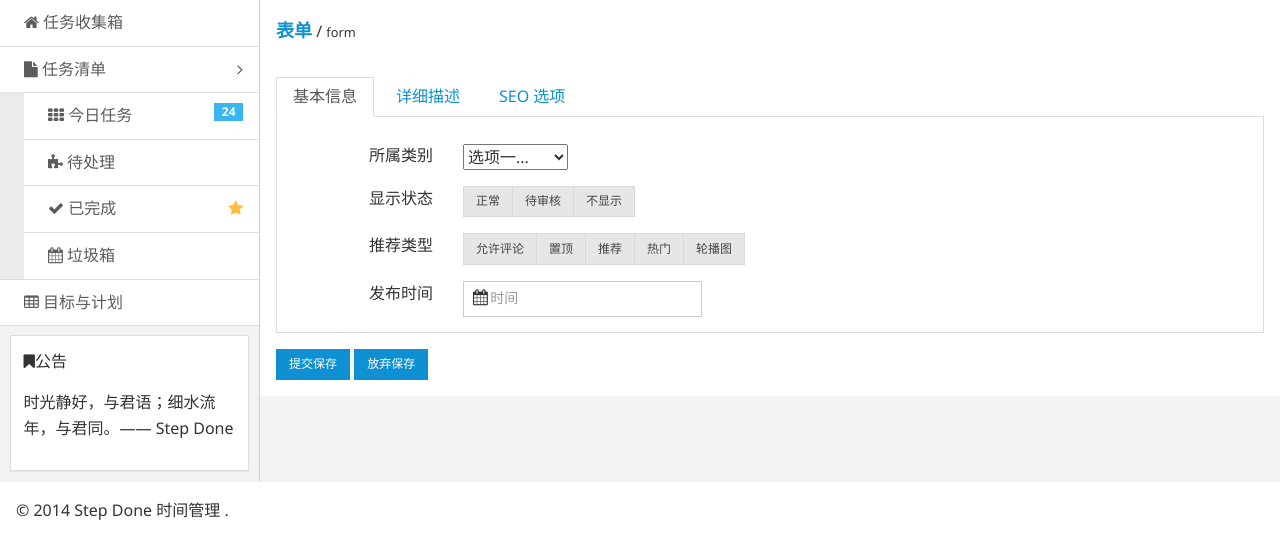
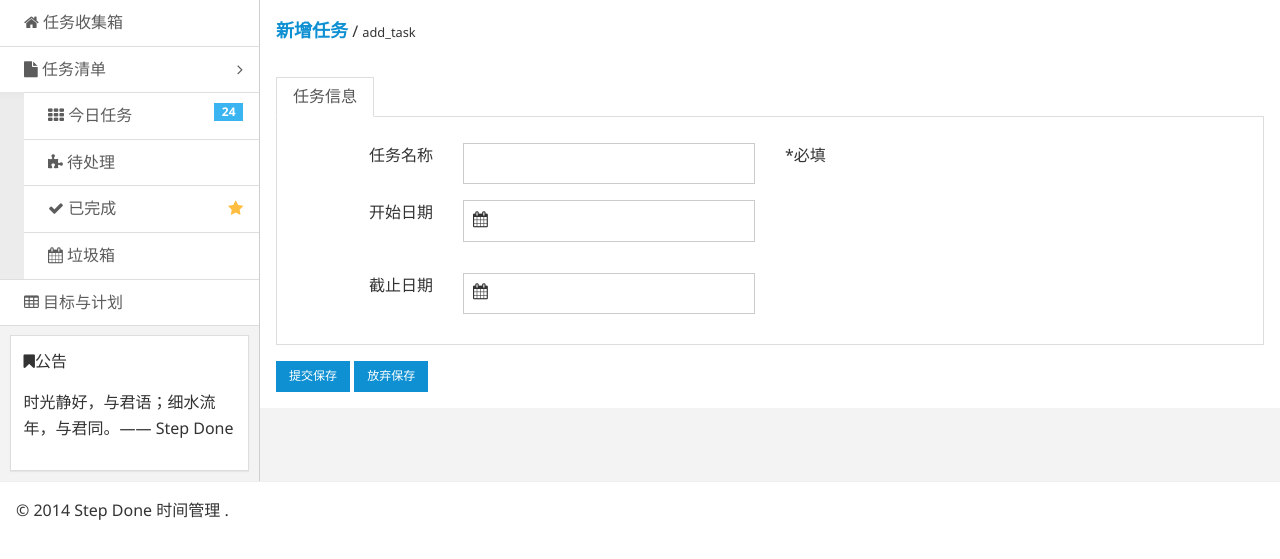
Before and after one commit to lzcers/StepDone, a Flask app: page /task/add_task in a window 1280 px wide. Shown: the part 51-610 px from the top of the page. Run offline with Flask 2, Linux system fonts and the light colour scheme; a user stored in the database is signed in.

Commit message:
完成简单的 add_task  功能

```diff
--- a/app/forms.py
+++ b/app/forms.py
@@ -3,6 +3,18 @@ from wtforms import TextField, BooleanField
 from wtforms.validators import DataRequired
 
 class LoginForm(Form):
-  user_name = TextField('user_name', validators = [DataRequired()])
-  user_password = TextField('user_password', validators = [DataRequired()])
-  remember_me = BooleanField('remeber_me')
+    user_name = TextField('user_name', validators = [DataRequired()])
+    user_password = TextField('user_password', validators = [DataRequired()])
+    remember_me = BooleanField('remeber_me')
+
+class TaskForm(Form):
+    task_name = TextField('task_name', validators = [DataRequired()])
+    start_date = TextField('start_date', validators = [DataRequired()])
+    end_date = TextField('end_date', validators = [DataRequired()])
+
+    def form_serialize(self):
+        form_task = {}
+        form_task['task_name'] = self.task_name.data
+        form_task['start_date'] = self.start_date.data
+        form_task['end_date'] = self.end_date.data
+        return form_task
--- /dev/null
+++ b/app/static/assets/js/task_operation.js
@@ -0,0 +1,24 @@
+$(function(){
+    var task_add = $(".task_add")
+    var task_finish = $(".task_finish")
+    var task_delete = $(".task_delete")
+    task_add.on("click", function(){
+        location.href = "/task/add_task";
+    });
+
+    $(".submit_task_add").on("click", function(){
+            $.ajax({
+                cache: true,
+                type: "POST",
+                url:"/task/add_task",
+                data:$(".form_task_add").serialize(),// 你的formid
+                async: false,
+                error: function(request) {
+                    alert("任务创建失败");
+                },
+                success: function(data) {
+                   location.href = "/home";
+                }
+            });
+    });
+});
--- a/app/templates/add_task.html
+++ b/app/templates/add_task.html
@@ -3,175 +3,63 @@
 <div class="admin-content">
 
   <div class="am-cf am-padding">
-    <div class="am-fl am-cf"><strong class="am-text-primary am-text-lg">表单</strong> / <small>form</small></div>
+    <div class="am-fl am-cf"><strong class="am-text-primary am-text-lg">新增任务</strong> / <small>add_task</small></div>
   </div>
 
   <div class="am-tabs am-margin" data-am-tabs="">
     <ul class="am-tabs-nav am-nav am-nav-tabs">
-      <li class="am-active"><a href="#tab1">基本信息</a></li>
-      <li class=""><a href="#tab2">详细描述</a></li>
-      <li class=""><a href="#tab3">SEO 选项</a></li>
+      <li class="am-active"><a href="#tab1">任务信息</a></li>
     </ul>
 
     <div class="am-tabs-bd">
       <div class="am-tab-panel am-fade am-active am-in" id="tab1">
+        <form class="am-form form_task_add">
+              {{ form.hidden_tag() }}
             <div class="am-g am-margin-top">
-          <div class="am-u-sm-2 am-text-right">所属类别</div>
-          <div class="am-u-sm-10">
-            <select>
-              <option value="option1">选项一...</option>
-              <option value="option2">选项二.....</option>
-              <option value="option3">选项三........</option>
-            </select>
+                <div class="am-u-sm-2 am-text-right">
+                  任务名称
                 </div>
+                <div class="am-u-sm-4">
+                  {{ form.task_name(class="am_input_sm") }}
+                </div>
+                <div class="am-u-sm-6">*必填</div>
             </div>
 
             <div class="am-g am-margin-top">
-          <div class="am-u-sm-2 am-text-right">显示状态</div>
-          <div class="am-u-sm-10">
-            <div class="am-btn-group" data-am-button="">
-              <label class="am-btn am-btn-default am-btn-xs">
-                <input name="options" id="option1" type="radio"> 正常
-              </label>
-              <label class="am-btn am-btn-default am-btn-xs">
-                <input name="options" id="option2" type="radio"> 待审核
-              </label>
-              <label class="am-btn am-btn-default am-btn-xs">
-                <input name="options" id="option3" type="radio"> 不显示
-              </label>
+              <div class="am-u-sm-2 am-text-right">
+                开始日期
               </div>
-          </div>
-        </div>
-
-        <div class="am-g am-margin-top">
-          <div class="am-u-sm-2 am-text-right">推荐类型</div>
-          <div class="am-u-sm-10">
-            <div class="am-btn-group" data-am-button="">
-              <label class="am-btn am-btn-default am-btn-xs">
-                <input type="checkbox"> 允许评论
-              </label>
-              <label class="am-btn am-btn-default am-btn-xs">
-                <input type="checkbox"> 置顶
-              </label>
-              <label class="am-btn am-btn-default am-btn-xs">
-                <input type="checkbox"> 推荐
-              </label>
-              <label class="am-btn am-btn-default am-btn-xs">
-                <input type="checkbox"> 热门
-              </label>
-              <label class="am-btn am-btn-default am-btn-xs">
-                <input type="checkbox"> 轮播图
-              </label>
+              <div class="am-u-sm-4 am-u-end">
+                  <div class="am-form-group am-form-icon">
+                    <i class="am-icon-calendar"></i>
+                    {{ form.start_date(class="am_input_sm am-form-field") }}
                   </div>
               </div>
             </div>
 
             <div class="am-g am-margin-top">
               <div class="am-u-sm-2 am-text-right">
-            发布时间
+                截止日期
               </div>
-          <div class="am-u-sm-10">
-            <form action="" class="am-form am-form-inline">
+              <div class="am-u-sm-4 am-u-end">
                   <div class="am-form-group am-form-icon">
                     <i class="am-icon-calendar"></i>
-                <input class="am-form-field am-input-sm" placeholder="时间" type="text">
+                    {{ form.end_date(class="am_input_sm am-form-field") }}
+                  </div>
+              </div>
             </div>
         </form>
       </div>
     </div>
-
-      </div>
-
-      <div class="am-tab-panel am-fade" id="tab2">
-        <form class="am-form">
-          <div class="am-g am-margin-top">
-            <div class="am-u-sm-2 am-text-right">
-              文章标题
-            </div>
-            <div class="am-u-sm-4">
-              <input class="am-input-sm" type="text">
-            </div>
-            <div class="am-u-sm-6">*必填，不可重复</div>
-          </div>
-
-          <div class="am-g am-margin-top">
-            <div class="am-u-sm-2 am-text-right">
-              文章作者
-            </div>
-            <div class="am-u-sm-4 col-end">
-              <input class="am-input-sm" type="text">
-            </div>
-          </div>
-
-          <div class="am-g am-margin-top">
-            <div class="am-u-sm-2 am-text-right">
-              信息来源
-            </div>
-            <div class="am-u-sm-4">
-              <input class="am-input-sm" type="text">
-            </div>
-            <div class="am-u-sm-6">选填</div>
-          </div>
-
-          <div class="am-g am-margin-top">
-            <div class="am-u-sm-2 am-text-right">
-              内容摘要
-            </div>
-            <div class="am-u-sm-4">
-              <input class="am-input-sm" type="text">
-            </div>
-            <div class="am-u-sm-6">不填写则自动截取内容前255字符</div>
-          </div>
-
-          <div class="am-g am-margin-top-sm">
-            <div class="am-u-sm-2 am-text-right">
-              内容描述
-            </div>
-            <div class="am-u-sm-10">
-              <textarea rows="10" placeholder="请使用富文本编辑插件"></textarea>
-            </div>
-          </div>
-
-        </form>
-      </div>
-
-      <div class="am-tab-panel am-fade" id="tab3">
-        <form class="am-form">
-          <div class="am-g am-margin-top-sm">
-            <div class="am-u-sm-2 am-text-right">
-              SEO 标题
-            </div>
-            <div class="am-u-sm-4 am-u-end">
-              <input class="am-input-sm" type="text">
-            </div>
-          </div>
-
-          <div class="am-g am-margin-top-sm">
-            <div class="am-u-sm-2 am-text-right">
-              SEO 关键字
-            </div>
-            <div class="am-u-sm-4 am-u-end">
-              <input class="am-input-sm" type="text">
-            </div>
-          </div>
-
-          <div class="am-g am-margin-top-sm">
-            <div class="am-u-sm-2 am-text-right">
-              SEO 描述
-            </div>
-            <div class="am-u-sm-4 am-u-end">
-              <textarea rows="4"></textarea>
-            </div>
-          </div>
-        </form>
-      </div>
-
-    </div>
   </div>
 
   <div class="am-margin">
-    <button type="button" class="am-btn am-btn-primary am-btn-xs">提交保存</button>
-    <button type="button" class="am-btn am-btn-primary am-btn-xs">放弃保存</button>
+    <button type="button" class="am-btn am-btn-primary am-btn-xs submit_task_add">提交保存</button>
+    <button type="button" class="am-btn am-btn-primary am-btn-xs undo_submit">放弃保存</button>
   </div>
 </div>
 {% endblock %}
+
+{% block other_js %}
+  <script type="text/javascript" src="/static/assets/js/task_operation.js"></script>
+{% endblock%}
--- a/app/templates/base_layout.html
+++ b/app/templates/base_layout.html
@@ -100,5 +100,7 @@
 <script src="/static/assets/js/amazeui.min.js"></script>
 <!--<![endif]-->
 <script src="/static/assets/js/app.js"></script>
+{% block other_js %}
+{% endblock %}
 </body>
 </html>
--- a/app/views.py
+++ b/app/views.py
@@ -1,7 +1,7 @@
 from app import app, db, lm
 from flask import render_template, flash, redirect, session, url_for, request, g
 from flask.ext.login import login_user, logout_user, current_user, login_required
-from forms import LoginForm
+from forms import LoginForm, TaskForm
 from models import User, Task, Label, Task_tags, ROLE_USER, ROLE_ADMIN
 from config import TASK_PER_PAGE
 @lm.user_loader
@@ -42,7 +42,7 @@ def index():
 
 @app.route('/home', methods = ['GET', 'POST'])
 @app.route('/home/', methods = ['GET', 'POST'])
-@app.route('/home/<int:page>', methods = ['GeT', 'POST'])
+@app.route('/home/<int:page>', methods = ['GET', 'POST'])
 @login_required
 def home(page = 1):
   user_id = g.user.user_id
@@ -62,7 +62,20 @@ def home(page = 1):
 @app.route('/task/add_task', methods = ['GET', 'POST'])
 @login_required
 def add_task():
-  return render_template('add_task.html')
+  form = TaskForm()
+  if request.method == 'POST':
+    if form.validate_on_submit():
+      task_name = form.task_name.data
+      start_date = form.start_date.data
+      end_date = form.end_date.data
+      form_task = form.form_serialize()
+      form_task['user_id'] = g.user.user_id
+      task = Task(form_task)
+      db.session.add(task)
+      db.session.commit()
+    else:
+      return "submit faild"
+  return render_template('add_task.html', form = form)
 
 @app.route('/user/user_info', methods = ['GET', 'POST'])
 @login_required
```
Also changed, not shown: app/models.py (+9 -1 lines), app/templates/home.html (+7 -3 lines), app.db, 3 other files. Lines whose indentation alone changed are shown as unchanged.
